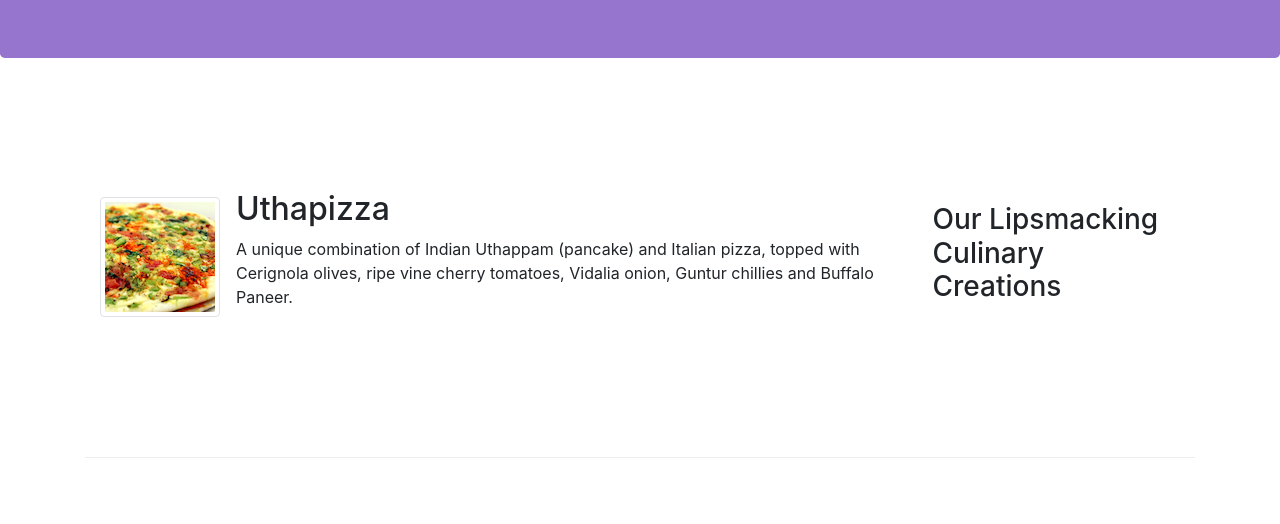
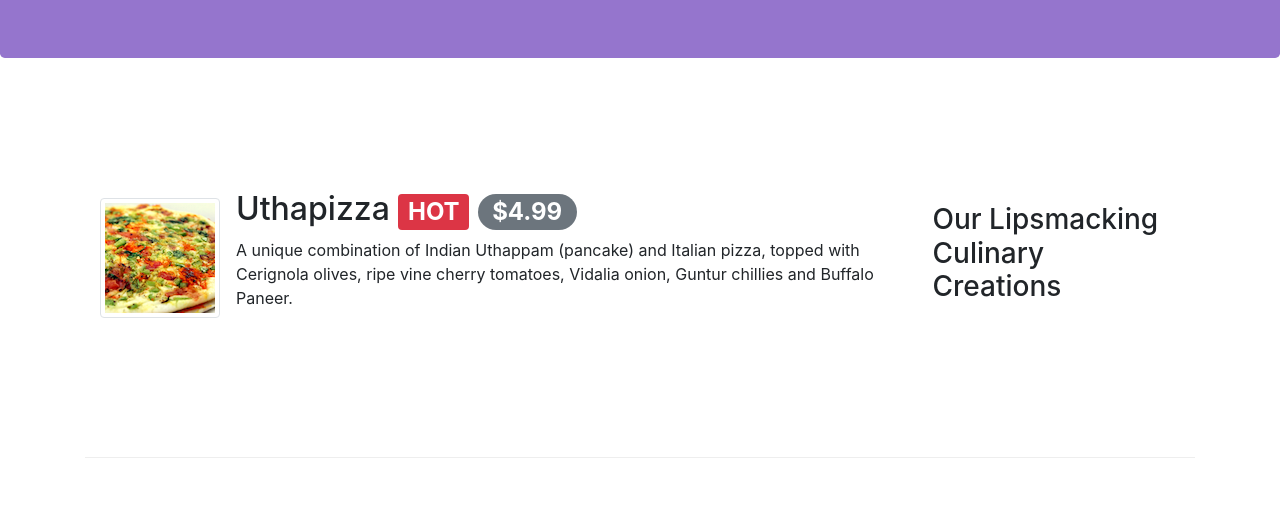
Before and after one commit to joeltavarezestevez/conFusion, a website: page index.html in a window 1280 px wide. Shown: the part 276-800 px from the top of the page. Drawn offline with nearby package versions, Linux system fonts and the light colour scheme.

Commit message:
Alerting Users

```diff
--- a/index.html
+++ b/index.html
@@ -63,7 +63,8 @@
                 <div class="media">
                     <img src="img/uthappizza.png" class="d-flex mr-3 img-thumbnail align-self-center" alt="uthapizza"/>
                     <div class="media-body">
-                        <h2 class="mt-0">Uthapizza</h2>
+                        <h2 class="mt-0">Uthapizza <span class="badge badge-danger ">HOT</span>
+                            <span class="badge badge-pill badge-secondary ">$4.99</span></h2>
                         <p class="d-none d-sm-block">A unique combination of Indian Uthappam (pancake) and Italian pizza, topped with Cerignola olives, ripe vine cherry tomatoes, Vidalia onion, Guntur chillies and Buffalo Paneer.</p>
                     </div>
 
```
